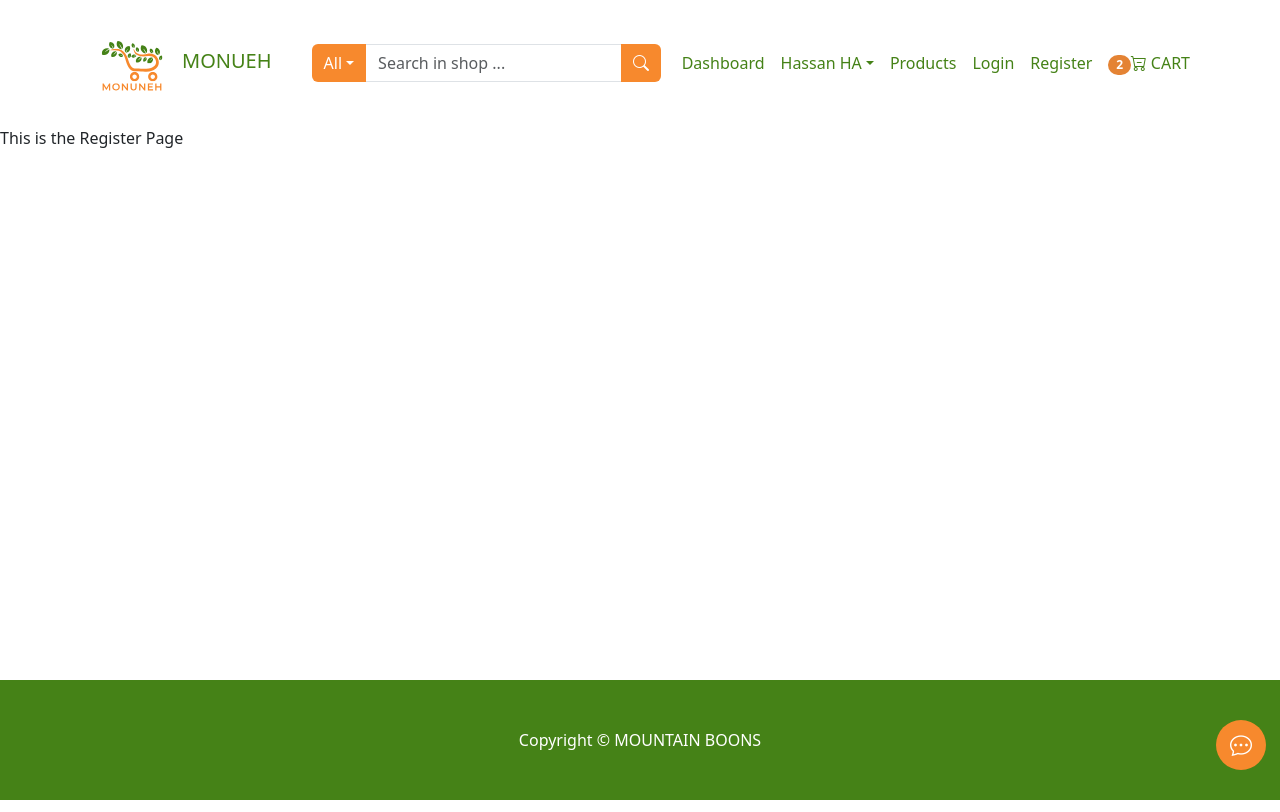
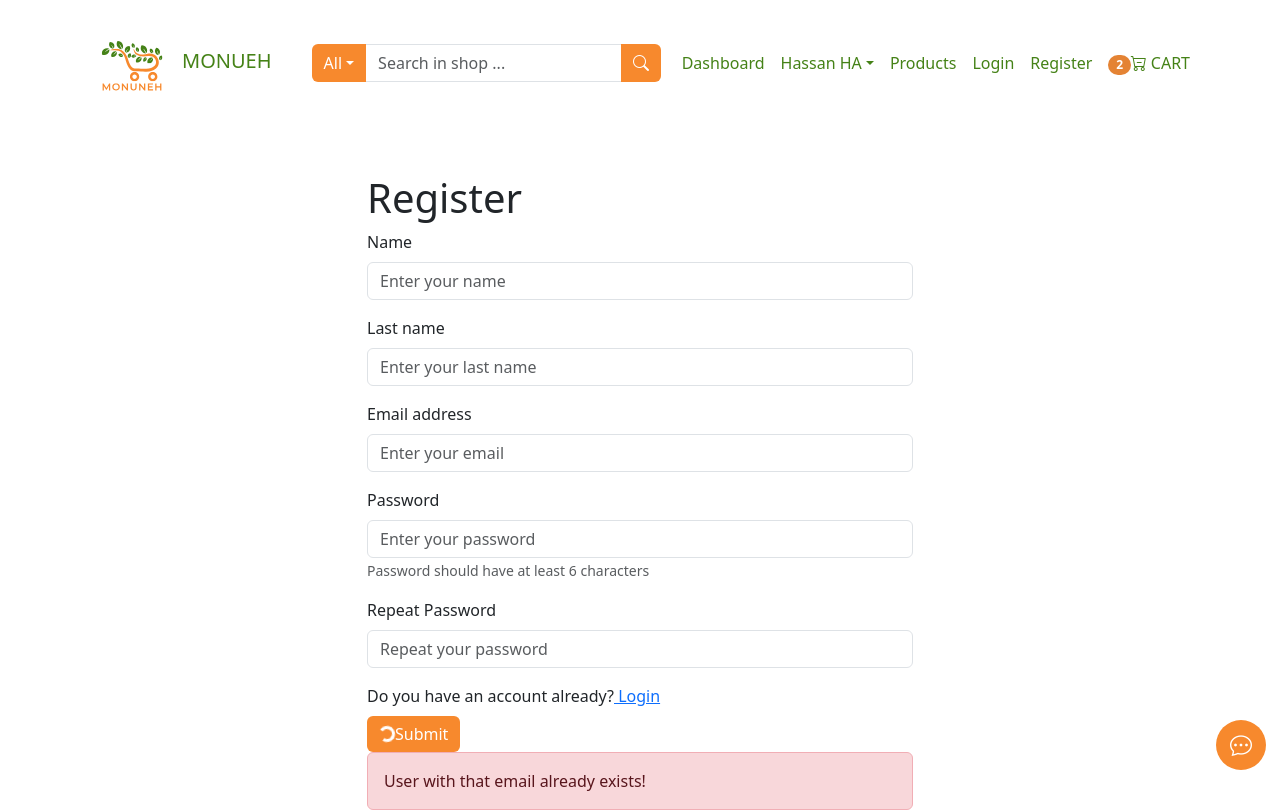
Before and after one commit to Final-project-3Ha/Front-end, a React (Create React App) app in the folder ecommerce/: page /register in a window 1280 px wide. Shown: the top 812 px of the page. Built offline with nearby package versions, Linux system fonts and the light colour scheme.

Commit message:
Register Page

```diff
--- a/ecommerce/src/pages/RegisterPage/RegisterPage.js
+++ b/ecommerce/src/pages/RegisterPage/RegisterPage.js
@@ -1,11 +1,136 @@
-import React from 'react'
+import React, { useState } from "react";
+import { Container, Row, Col, Form, Button, Alert } from "react-bootstrap";
+import { Link } from "react-router-dom";
+import Spinner from "react-bootstrap/Spinner";
 
 function RegisterPage() {
+  const [validated, setValidated] = useState(false);
+
+  const onChange = () => {
+    const password = document.querySelector("input[name=password]");
+    const confirm = document.querySelector("input[name=confirmPassword]");
+    if (confirm.value === password.value) {
+      confirm.setCustomValidity("");
+    } else {
+      confirm.setCustomValidity("Passwords do not match");
+    }
+  };
+
+  const handleSubmit = (event) => {
+    const form = event.currentTarget;
+    if (form.checkValidity() === false) {
+      event.preventDefault();
+      event.stopPropagation();
+    }
+
+    setValidated(true);
+  };
+
   return (
-    <div>
-      This is the Register Page
-    </div>
-  )
+    <Container>
+      <Row className="mt-5 justify-content-md-center">
+        <Col md={6}>
+          <h1>Register</h1>
+          <Form noValidate validated={validated} onSubmit={handleSubmit}>
+            <Form.Group className="mb-3" controlId="validationCustom01">
+              <Form.Label>Name</Form.Label>
+              <Form.Control
+                required
+                type="text"
+                placeholder="Enter your name"
+                name="name"
+              />
+              <Form.Control.Feedback type="invalid">
+                Please enter your name
+              </Form.Control.Feedback>
+            </Form.Group>
+            <Form.Group className="mb-3" controlId="formBasicLastName">
+              <Form.Label>Last name</Form.Label>
+              <Form.Control
+                required
+                type="text"
+                placeholder="Enter your last name"
+                name="lastName"
+              />
+              <Form.Control.Feedback type="invalid">
+                Please enter your last name
+              </Form.Control.Feedback>
+            </Form.Group>
+
+            <Form.Group className="mb-3" controlId="formBasicEmail">
+              <Form.Label>Email address</Form.Label>
+              <Form.Control
+                name="email"
+                required
+                type="email"
+                placeholder="Enter your email"
+              />
+              <Form.Control.Feedback type="invalid">
+                Please enter a valid email address
+              </Form.Control.Feedback>
+            </Form.Group>
+
+            <Form.Group className="mb-3" controlId="formBasicPassword">
+              <Form.Label>Password</Form.Label>
+              <Form.Control
+                name="password"
+                required
+                type="password"
+                placeholder="Enter your password"
+                minLength={6}
+                onChange={onChange}
+              />
+              <Form.Control.Feedback type="invalid">
+                Please enter a valid password
+              </Form.Control.Feedback>
+              <Form.Text className="text-muted">
+                Password should have at least 6 characters
+              </Form.Text>
+            </Form.Group>
+
+            <Form.Group className="mb-3" controlId="formBasicPasswordRepeat">
+              <Form.Label>Repeat Password</Form.Label>
+              <Form.Control
+                name="confirmPassword"
+                required
+                type="password"
+                placeholder="Repeat your password"
+                minLength={6}
+                onChange={onChange}
+              />
+              <Form.Control.Feedback type="invalid">
+                Both passwords should match
+              </Form.Control.Feedback>
+            </Form.Group>
+
+            <Row className="pb-2">
+              <Col>
+                Do you have an account already?
+                <Link to={"/login"}> Login </Link>
+              </Col>
+            </Row>
+
+            <Button type="submit">
+              <Spinner
+                as="span"
+                animation="border"
+                size="sm"
+                role="status"
+                aria-hidden="true"
+              />
+              Submit
+            </Button>
+            <Alert show={true} variant="danger">
+              User with that email already exists!
+            </Alert>
+            <Alert show={true} variant="info">
+              User created
+            </Alert>
+          </Form>
+        </Col>
+      </Row>
+    </Container>
+  );
 }
 
-export default RegisterPage
+export default RegisterPage;
```
